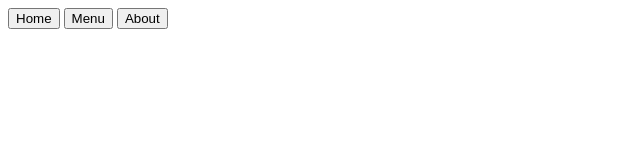
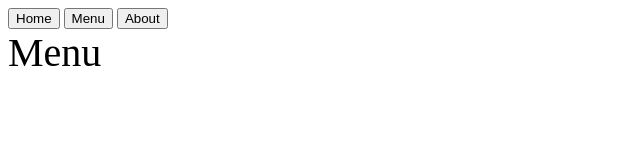
Before and after one commit to nikgav1/restaurant-page, a website built with webpack: page src/index.html in a window 1280 px wide. Both pictures are taken after a click on the button "Menu". Shown: the whole page, without its empty margins (0-640 px from the left). Built offline with nearby package versions, Linux system fonts and the light colour scheme.

Commit message:
Added logic to switch between pages

```diff
--- a/package.json
+++ b/package.json
@@ -4,7 +4,8 @@
   "description": "",
   "main": "index.js",
   "scripts": {
-    "bundle": "webpack"
+    "bundle": "webpack",
+    "server": "npx webpack serve"
   },
   "repository": {
     "type": "git",
@@ -23,6 +24,7 @@
     "html-webpack-plugin": "^5.6.3",
     "style-loader": "^4.0.0",
     "webpack": "^5.99.5",
-    "webpack-cli": "^6.0.1"
+    "webpack-cli": "^6.0.1",
+    "webpack-dev-server": "^5.2.1"
   }
 }
--- a/src/index.html
+++ b/src/index.html
@@ -6,10 +6,13 @@
     <title>Document</title>
 </head>
 <body>
-    <nav>
-        <button>Home</button>
-        <button>Menu</button>
-        <button>About</button>
-    </nav>
+    <header>
+        <nav>
+            <button id="home">Home</button>
+            <button id="menu">Menu</button>
+            <button id="about">About</button>
+        </nav>
+        <div id="content"></div>
+    </header>
 </body>
 </html>
--- a/src/index.js
+++ b/src/index.js
@@ -1 +1,43 @@
 import './style.css'
+
+const container = document.getElementById('content')
+const buttons = Array.from(document.querySelector('nav').children);
+
+function clearContent(){
+    Array.from(container.children).forEach(child => {
+        child.remove();
+    });
+}
+
+buttons.forEach(btn => {
+    const id = btn.id
+    switch (id) {
+        case 'home': {
+            btn.addEventListener("click", () => {
+                clearContent();
+                const div = document.createElement("div");
+                div.textContent = "Home"
+                container.appendChild(div)
+            });
+            break;
+        }
+        case 'menu': {
+            btn.addEventListener("click", () => {
+                clearContent();
+                const div = document.createElement("div");
+                div.textContent = "Menu"
+                container.appendChild(div)
+            });
+            break;
+        }
+        case 'about': {
+            btn.addEventListener("click", () => {
+                clearContent();
+                const div = document.createElement("div");
+                div.textContent = "About"
+                container.appendChild(div)
+            });
+            break;
+        }
+    }
+});
--- a/src/style.css
+++ b/src/style.css
@@ -0,0 +1,3 @@
+#content {
+    font-size: 40px;
+}
--- a/webpack.config.js
+++ b/webpack.config.js
@@ -13,6 +13,9 @@ module.exports = {
       template: "./src/index.html",
     }),
   ],
+  devServer: {
+    watchFiles: ["./src/index.html"],
+  },
   module: {
     rules: [
       {
```
Also changed, not shown: 1 other file.
